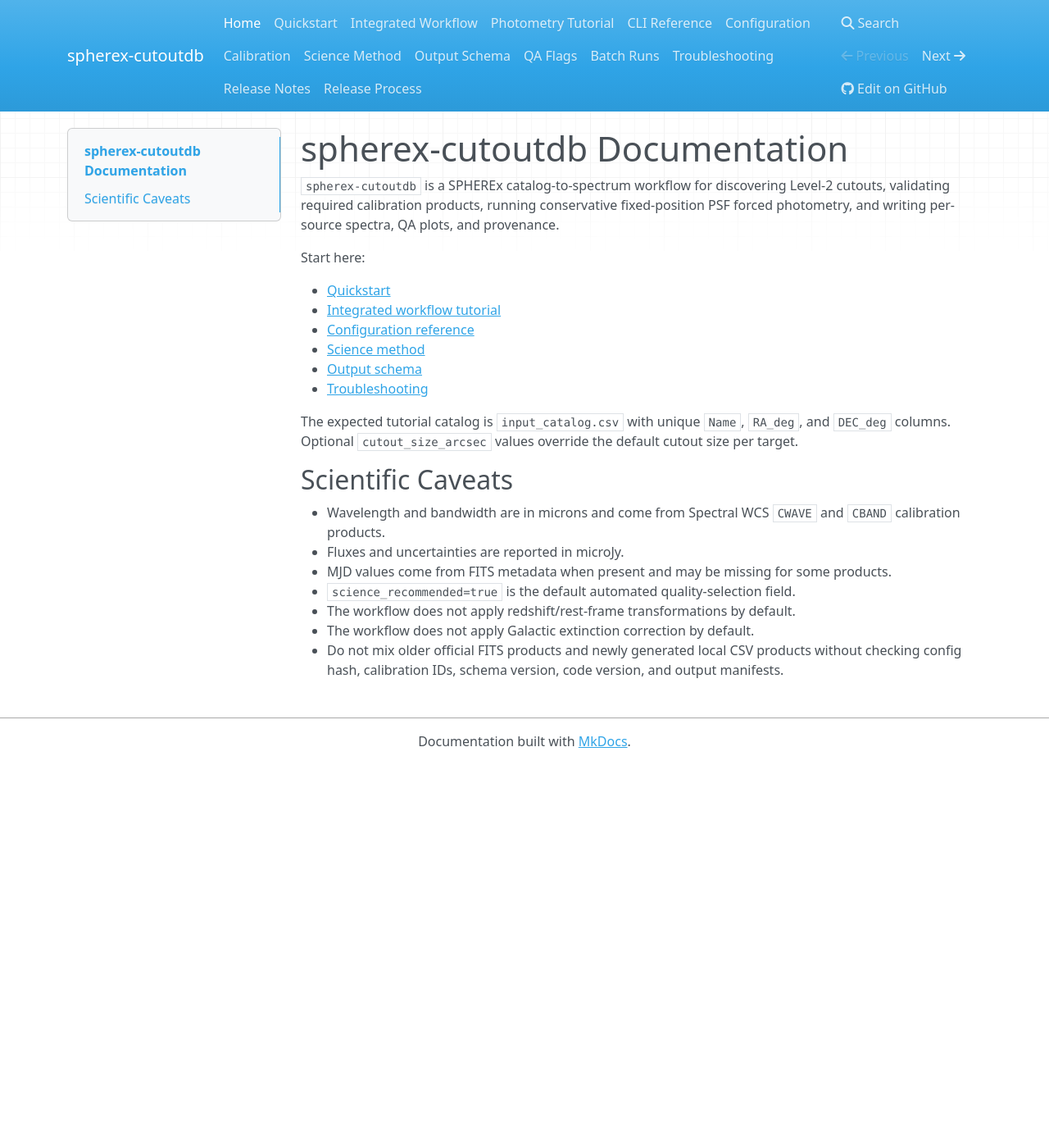
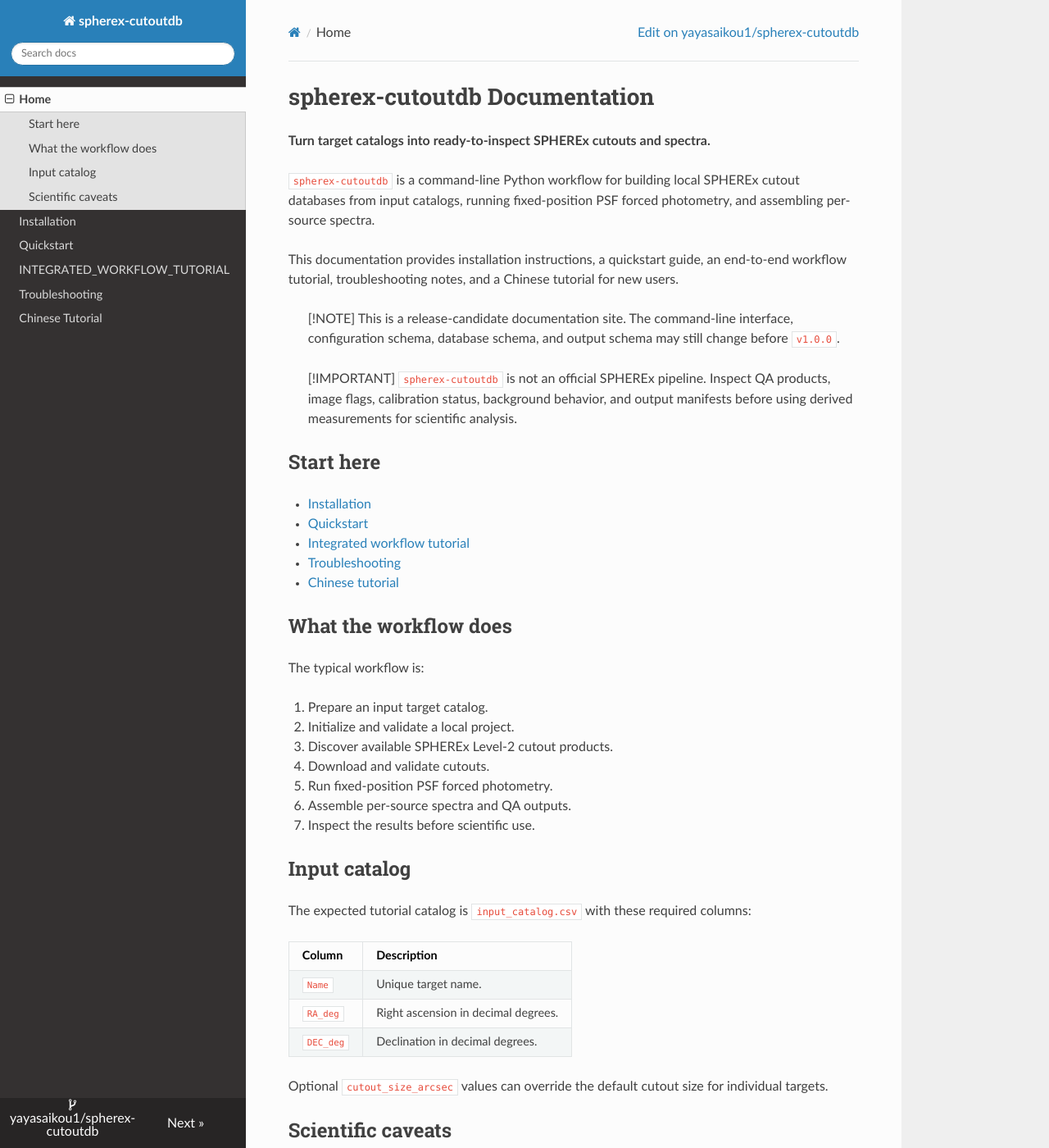
Before and after one commit to yayasaikou1/spherex-cutoutdb, an MkDocs documentation site: the page built from docs/index.md, in a window 1280 px wide and 1400 px high. Shown: the whole window at 82% size. Built offline with MkDocs 1.6.1, drawn with Linux system fonts in a browser that asks for light colours; nearby versions of some CDN libraries; some of the changed text lies outside the part shown.

Commit message:
update mkdocs

```diff
--- a/docs/index.md
+++ b/docs/index.md
@@ -1,33 +1,68 @@
 # spherex-cutoutdb Documentation
 
-`spherex-cutoutdb` is a SPHEREx catalog-to-spectrum workflow for discovering
-Level-2 cutouts, validating required calibration products, running conservative
-fixed-position PSF forced photometry, and writing per-source spectra, QA plots,
-and provenance.
+**Turn target catalogs into ready-to-inspect SPHEREx cutouts and spectra.**
 
-Start here:
+`spherex-cutoutdb` is a command-line Python workflow for building local SPHEREx
+cutout databases from input catalogs, running fixed-position PSF forced
+photometry, and assembling per-source spectra.
 
+This documentation provides installation instructions, a quickstart guide, an
+end-to-end workflow tutorial, troubleshooting notes, and a Chinese tutorial for
+new users.
+
+> [!NOTE]
+> This is a release-candidate documentation site. The command-line interface,
+> configuration schema, database schema, and output schema may still change
+> before `v1.0.0`.
+
+> [!IMPORTANT]
+> `spherex-cutoutdb` is not an official SPHEREx pipeline. Inspect QA products,
+> image flags, calibration status, background behavior, and output manifests
+> before using derived measurements for scientific analysis.
+
+## Start here
+
+- [Installation](INSTALL_HELP.md)
 - [Quickstart](quickstart.md)
 - [Integrated workflow tutorial](INTEGRATED_WORKFLOW_TUTORIAL.md)
-- [Configuration reference](config_reference.md)
-- [Science method](science_method.md)
-- [Output schema](output_schema.md)
 - [Troubleshooting](troubleshooting.md)
+- [Chinese tutorial](tutorials_SC.md)
 
-The expected tutorial catalog is `input_catalog.csv` with unique `Name`,
-`RA_deg`, and `DEC_deg` columns. Optional `cutout_size_arcsec` values override
-the default cutout size per target.
+## What the workflow does
 
-## Scientific Caveats
+The typical workflow is:
 
-- Wavelength and bandwidth are in microns and come from Spectral WCS `CWAVE`
-  and `CBAND` calibration products.
+1. Prepare an input target catalog.
+2. Initialize and validate a local project.
+3. Discover available SPHEREx Level-2 cutout products.
+4. Download and validate cutouts.
+5. Run fixed-position PSF forced photometry.
+6. Assemble per-source spectra and QA outputs.
+7. Inspect the results before scientific use.
+
+## Input catalog
+
+The expected tutorial catalog is `input_catalog.csv` with these required
+columns:
+
+| Column | Description |
+|---|---|
+| `Name` | Unique target name. |
+| `RA_deg` | Right ascension in decimal degrees. |
+| `DEC_deg` | Declination in decimal degrees. |
+
+Optional `cutout_size_arcsec` values can override the default cutout size for
+individual targets.
+
+## Scientific caveats
+
+- Wavelength and bandwidth are in microns.
 - Fluxes and uncertainties are reported in microJy.
 - MJD values come from FITS metadata when present and may be missing for some
   products.
 - `science_recommended=true` is the default automated quality-selection field.
-- The workflow does not apply redshift/rest-frame transformations by default.
+- The workflow does not apply redshift or rest-frame transformations by default.
 - The workflow does not apply Galactic extinction correction by default.
-- Do not mix older official FITS products and newly generated local CSV
-  products without checking config hash, calibration IDs, schema version, code
+- Do not mix older official FITS products and newly generated local CSV products
+  without checking the config hash, calibration IDs, schema version, code
   version, and output manifests.
--- a/mkdocs.yml
+++ b/mkdocs.yml
@@ -1,20 +1,31 @@
 site_name: spherex-cutoutdb
-site_description: SPHEREx catalog-to-spectrum cutout database and conservative PSF forced-photometry workflow
-repo_url: https://github.com/<OWNER>/<REPO>
+site_description: SPHEREx cutout database and download workflow for reproducible scientific analysis.
+site_url: https://spherex-cutoutdb.readthedocs.io/
+
+repo_url: https://github.com/yayasaikou1/spherex-cutoutdb
+repo_name: yayasaikou1/spherex-cutoutdb
+
 theme:
-  name: mkdocs
+  name: readthedocs
+  features:
+    - navigation.sections
+    - navigation.indexes
+    - navigation.top
+    - content.code.copy
+    - search.suggest
+    - search.highlight
+
 nav:
   - Home: index.md
+  - Installation: INSTALL_HELP.md
   - Quickstart: quickstart.md
-  - Integrated Workflow: INTEGRATED_WORKFLOW_TUTORIAL.md
-  - Photometry Tutorial: PHOTOMETRY_TUTORIAL.md
-  - CLI Reference: cli_reference.md
-  - Configuration: config_reference.md
-  - Calibration: calibration.md
-  - Science Method: science_method.md
-  - Output Schema: output_schema.md
-  - QA Flags: qa_flags.md
-  - Batch Runs: batch_runs.md
+  - INTEGRATED_WORKFLOW_TUTORIAL: INTEGRATED_WORKFLOW_TUTORIAL.md
   - Troubleshooting: troubleshooting.md
-  - Release Notes: release_notes.md
-  - Release Process: release_process.md
+  - Chinese Tutorial: tutorials_SC.md
+
+markdown_extensions:
+  - admonition
+  - tables
+  - fenced_code
+  - toc:
+      permalink: true
```
Also changed, not shown: .readthedocs.yaml (added, +17 -0 lines).
